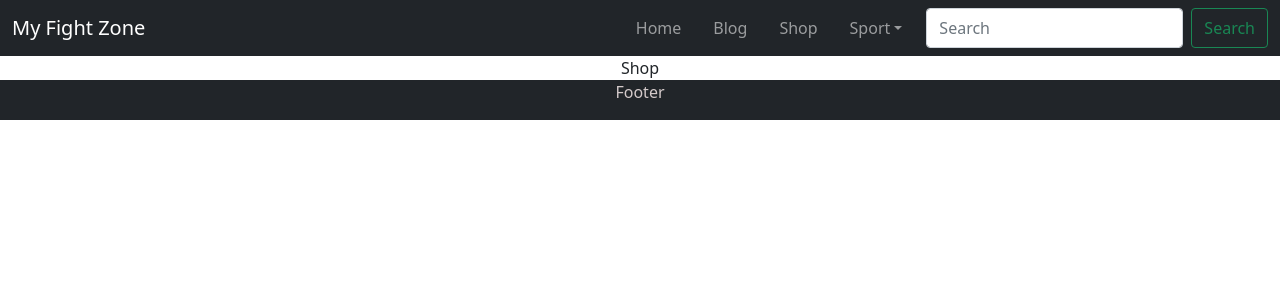
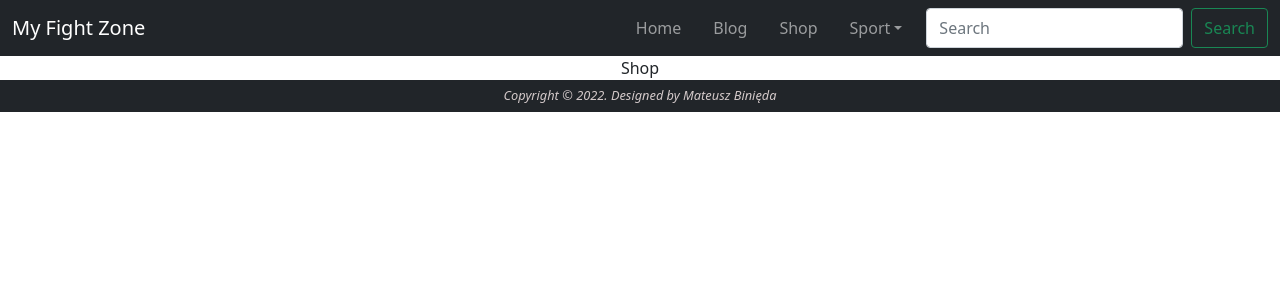
Before and after one commit to Arssin/My-Fight-Zone, a React (Create React App) app: page /shop in a window 1280 px wide. Shown: the top 300 px of the page. Built offline with nearby package versions, Linux system fonts and the light colour scheme.

Commit message:
footer changes

```diff
--- a/src/components/Footer/Footer.scss
+++ b/src/components/Footer/Footer.scss
@@ -3,4 +3,9 @@
     color: rgb(212, 202, 202);
     height: 2.5em;
     position: relative;
+    font-size: 0.8em;
+    font-style: italic;
+    display: flex;
+    justify-content: center;
+    align-items: center;
 }
--- a/src/components/Footer/Footer.tsx
+++ b/src/components/Footer/Footer.tsx
@@ -1,5 +1,9 @@
 import './Footer.scss'
 
 export function Footer() {
-    return <div className="footer">Footer</div>
+    return (
+        <div className="footer">
+            Copyright © 2022. Designed by Mateusz Binięda
+        </div>
+    )
 }
```
